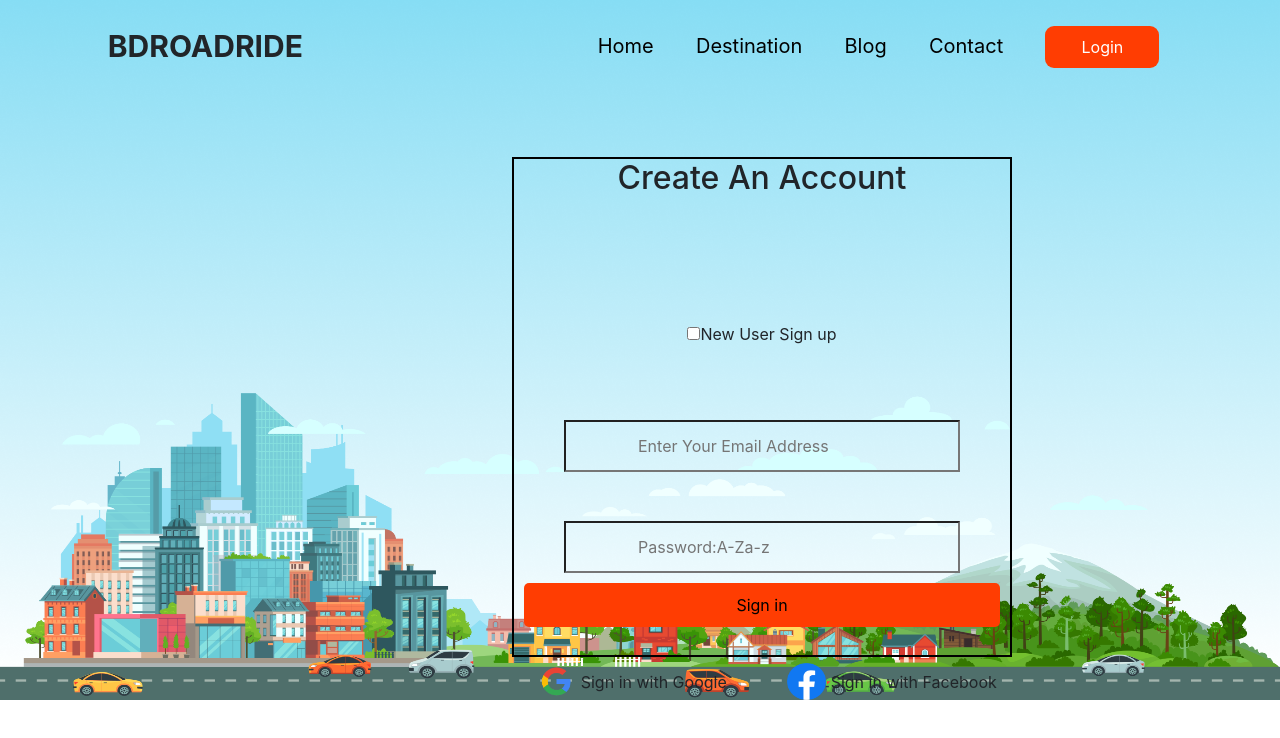
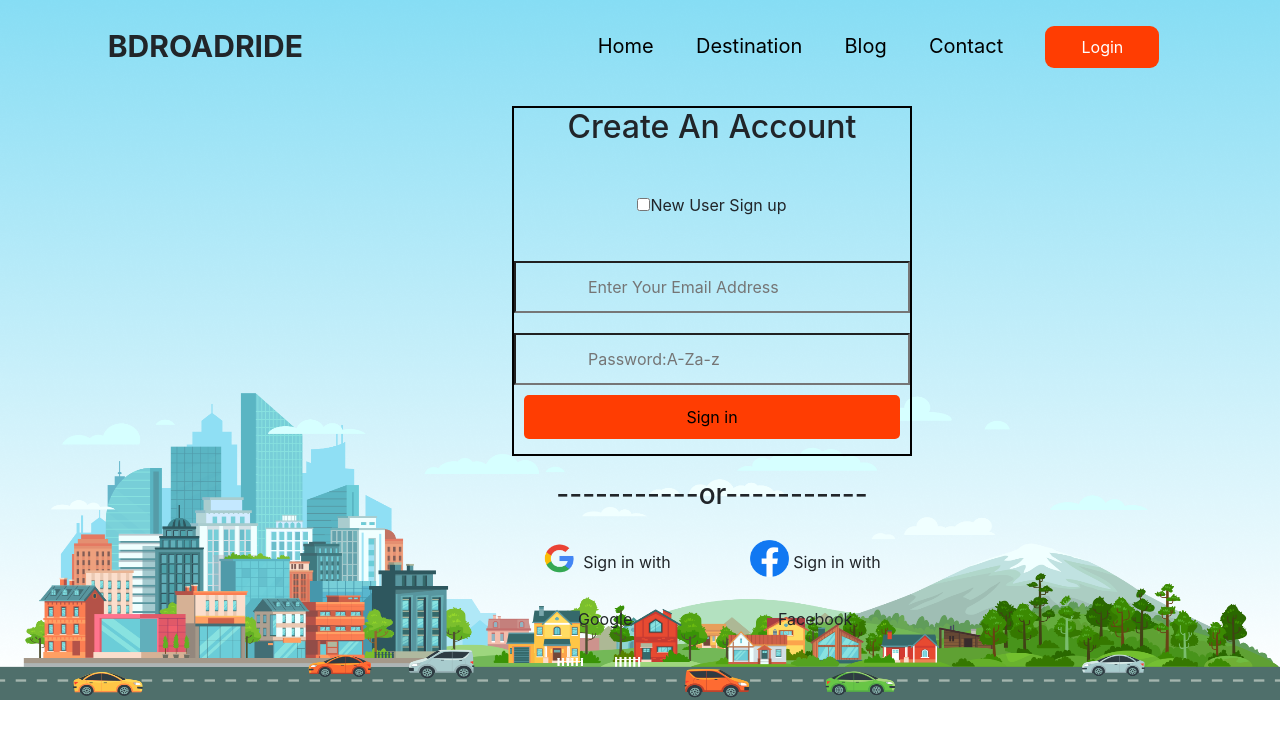
Before and after one commit to suparansharma/bd_road_ride_using_react, a React (Create React App) app: page /login in a window 1280 px wide. Shown: the top 738 px of the page. Built offline with nearby package versions, Linux system fonts and the light colour scheme.

Commit message:
design compelete

```diff
--- a/src/components/Destination/Destination.css
+++ b/src/components/Destination/Destination.css
@@ -16,14 +16,14 @@
     margin-left: 11%;
     text-align: center;
 
-
 }
 
 .fillUpArea{
     border: 1px solid white;
-    height: 260px;
+    height: 300px;
     width: 200px;
     background-color: aliceblue;
+    border-radius: 10px;
 }
 
 .searchBtn{
@@ -38,4 +38,24 @@
     margin: 4px 2px;
     cursor: pointer;
     border-radius: 5px;
+    margin-top: 40px;
 }
+
+
+/* .showAvailableV{
+
+border: 1px solid white;
+height: 300px;
+width: 200px;
+background-color: aliceblue;
+border-radius: 10px;
+} */
+
+#showAvailableVehicles{
+    display: none;
+}
+
+
+#afterSubmit{
+    display: none;
+}
--- a/src/components/Destination/Destination.js
+++ b/src/components/Destination/Destination.js
@@ -1,26 +1,63 @@
-import React, { useState } from 'react'
-import Map from './Map'
-import './Destination.css'
+import React, { useState } from "react";
+import Map from "./Map";
+import "./Destination.css";
+
+function Destination() {
+  const [origin, setOrigin] = useState("");
+  const [destination, setDestination] = useState("");
+
+  // const loginBtn = document.getElementById("login");
+  //       loginBtn.addEventListener("click", function(){
+  //           const loginArea = document.getElementById("login-area");
+  //           loginArea.style.display = "none";
+  //           const transactionArea = document.getElementById("transaction-area");
+  //           transactionArea.style.display = "block";
+  //       })
 
 
-function Destination() {
-  const [origin, setOrigin] =useState('');
-  const [destination, setDestination] =useState('');
+
   return (
+    <div className="row mapingRow container">
+      <div className="col fillUpArea " id="fillA">
+        <input
+          className="inputBox"
+          type="text"
+          placeholder="Starting From"
+          onBlur={(e) => setOrigin(e.target.value)}
+        />{" "}
+        <br />
+        <input
+          className="inputBox"
+          type="text"
+          placeholder="Going to"
+          onBlur={(e) => setDestination(e.target.value)}
+        />
+        <br />
+        <input
+          className="searchBtn"
+          id="searchB"
+          type="submit"
+        />
+      </div>
 
-    <div className='row mapingRow container'>
-     <div className='col fillUpArea'>
-      <input className='inputBox' type='text' placeholder='Starting From' onBlur={e =>setOrigin(e.target.value)} /> <br/>
-      <input className='inputBox' type='text' placeholder='Going to' onBlur={e =>setDestination(e.target.value)} /><br/>
-      <input className='searchBtn' type="submit" />
-     </div>
+      <div id="afterSubmit">
+        <h3>After Submit Area</h3>
+      </div>
 
-     <div className='col mapArea'>
-     <Map origin={origin} destination={destination}></Map>
-     </div>
+        {/* <div className="showAvailableV" id="showAvailableVehicles">
+          <p>
+            Lorem ipsum dolor sit amet consectetur, adipisicing elit. Placeat,
+            quia sed voluptatibus ratione blanditiis expedita similique officiis
+            autem perspiciatis tempore debitis! Aut eveniet sequi soluta facere
+            iste molestias ipsum sit?
+          </p>
+        </div> */}
+
+      <div className="col mapArea">
+        <Map origin={origin} destination={destination}></Map>
+      </div>
     </div>
-
-  )
+  );
 }
 
-export default React.memo(Destination)
+export default React.memo(Destination);
--- a/src/components/Login/Login.css
+++ b/src/components/Login/Login.css
@@ -1,6 +1,8 @@
-.inputBox{
+.iinputBox{
     background: transparent;
     /* border:transparent ; */
+    margin-top: 5%;
+    padding: 12px 72px;
 }
 
 .inputBoxSignInBtn{
@@ -11,11 +13,11 @@
 
 .submitArea{
     border: 2px solid black;
-    height: 500px;
-    width: 500px;
+    height: 350px;
+    width: 400px;
    text-align: center;
    margin-left: 40%;
-   margin-top: 7%;
+   margin-top: 3%;
 }
 
 
@@ -33,6 +35,7 @@
 
 .faceBookLogin{
     text-align: center;
+    margin-right: 2%;
 }
 
 
@@ -49,3 +52,17 @@
     margin-left: 10px;
     margin-right: 10px;
 }
+
+.loginWithSocial{
+    /* margin-top: 29%; */
+}
+
+.specificMedia{
+    /* background-color: aliceblue; */
+}
+
+
+.gapArea{
+    text-align: center;
+    margin-top: 10%;
+}
--- a/src/components/Login/Login.js
+++ b/src/components/Login/Login.js
@@ -209,18 +209,14 @@ const Login = () => {
       <div className="">
         <div className="registrationArea">
           <h2>Create An Account</h2>
-          <br></br>
-
-          <br />
-
-          <br></br>
+          <br/>
           {/* for new user */}
           <input
             type="checkbox"
             onChange={() => setNewUser(!newUser)}
             name="newUser"
             id=""
-            className="inputBox"
+            className="iinputBox"
           ></input>
           <label htmlFor="newUser">New User Sign up</label>
 
@@ -232,7 +228,7 @@ const Login = () => {
                 name="name"
                 onBlur={handleBlur}
                 placeholder="Enter Your Name Address"
-                className="inputBox"
+                className="iinputBox"
                 required
               />
             )}{' '}
@@ -242,7 +238,7 @@ const Login = () => {
               name="email"
               onBlur={handleBlur}
               placeholder="Enter Your Email Address"
-              className="inputBox"
+              className="iinputBox"
               required
             />
             <br />
@@ -252,7 +248,7 @@ const Login = () => {
               onBlur={handleBlur}
               placeholder="Password:A-Za-z"
               id="pswd1"
-              className="inputBox"
+              className="iinputBox"
               required
             />
             <br />
@@ -263,10 +259,12 @@ const Login = () => {
             {/* <input type="password" name="ValidPassword" onBlur={handleBlur} placeholder='Password:A-Za-z' id='pswd2' required/><br/>
         <button type="submit" onClick={matchPassword}>Submit</button> */}
           </form>
-
+          <div className="gapArea">
+            <h3>-----------or-----------</h3>
+          </div>
           <div className="loginWithSocial">
             <div className="row">
-              <div className="col">
+              <div className="col specificMedia">
                 {/* Google Sign In button method Start */}
                 {user.isSignedIn ? (
                   <div onClick={handleGoogleSignOut} className="faceBookLogin">
@@ -279,7 +277,7 @@ const Login = () => {
                   </div>
                 ) : (
                   // <button onClick={handleGoogleSignOut}>Google SignOut</button>
-                  <div onClick={handleGoogleSignIn} className="faceBookLogin">
+                  <div onClick={handleGoogleSignIn} className="faceBookLogin specificMedia">
                     <div className="row">
                       <div className="col ">
                         <img className="logoImage" src={googleLogo} alt="" />{' '}
```
